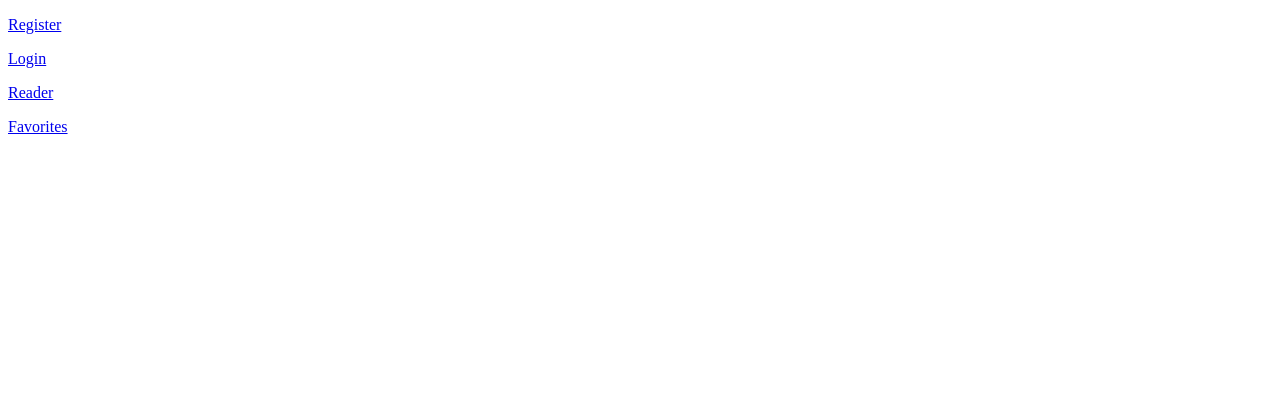
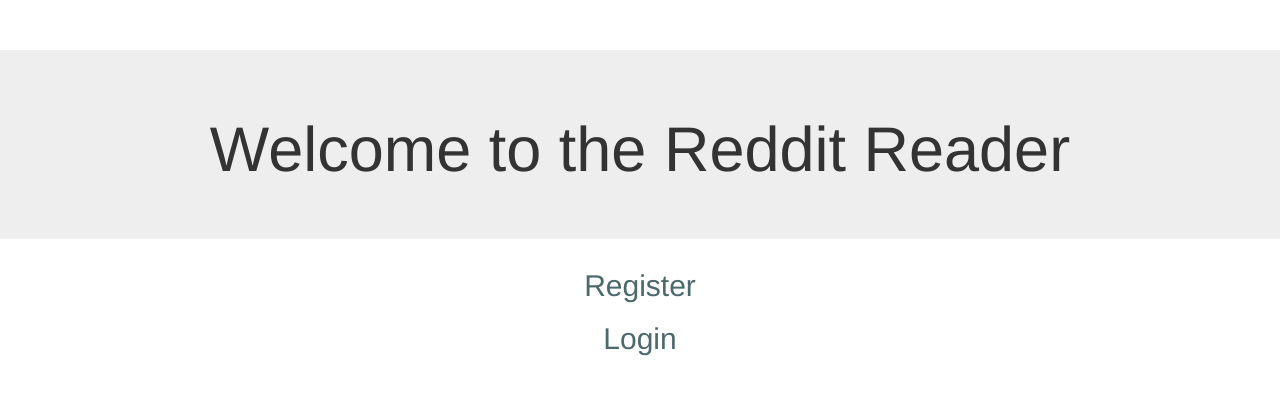
Before and after one commit to aryadipsarkar/reddit-reader, a website: page public/index.html in a window 1280 px wide. Drawn offline with Linux system fonts and the light colour scheme.

Commit message:
finished implementing core functionality and streamlined user login and favoriting flow. added readme

```diff
--- a/public/index.html
+++ b/public/index.html
@@ -3,11 +3,17 @@
 <head>
     <meta charset="UTF-8">
     <title>Reddit Reader</title>
+    <!-- Stylesheets -->
+    <link rel="stylesheet" href="/css/bootstrap.min.css">
+    <link rel="stylesheet" href="/css/basic.css">
 </head>
 <body>
-<p><a href="./register.html">Register</a></p>
-<p><a href="./login.html">Login</a></p>
-<p><a href="./reader.html">Reader</a></p>
-<p><a href="./favorites.html">Favorites</a></p>
+<div class="text-center">
+    <div class="jumbotron">
+        <h1>Welcome to the Reddit Reader</h1>
+    </div>
+    <h2><a href="./register.html">Register</a></h2>
+    <h2><a href="./login.html">Login</a></h2>
+</div>
 </body>
 </html>
--- a/server.js
+++ b/server.js
@@ -66,7 +66,6 @@
 	   			else {
 					res.send('{"message": "'+username+'"}');
 				}
-			console.log(query.sql); //TODO: delete me after testing
 			});
 	   	}
    });
@@ -119,6 +118,7 @@
  * @apiSuccess {status} 200 active session exists for user
  */
 app.post('/logout', function (req, res) {
+    console.log("got logout request");
 	if(req.session && req.session.user) {
 		req.session.destroy();
 		res.sendStatus(200);
```
Also changed, not shown: public/core.js (+14 -14 lines), public/favorites.html (+4 -0 lines), public/login.html (+2 -1 lines), public/reader.html (+4 -0 lines), public/register.html (+1 -0 lines), README.md.
